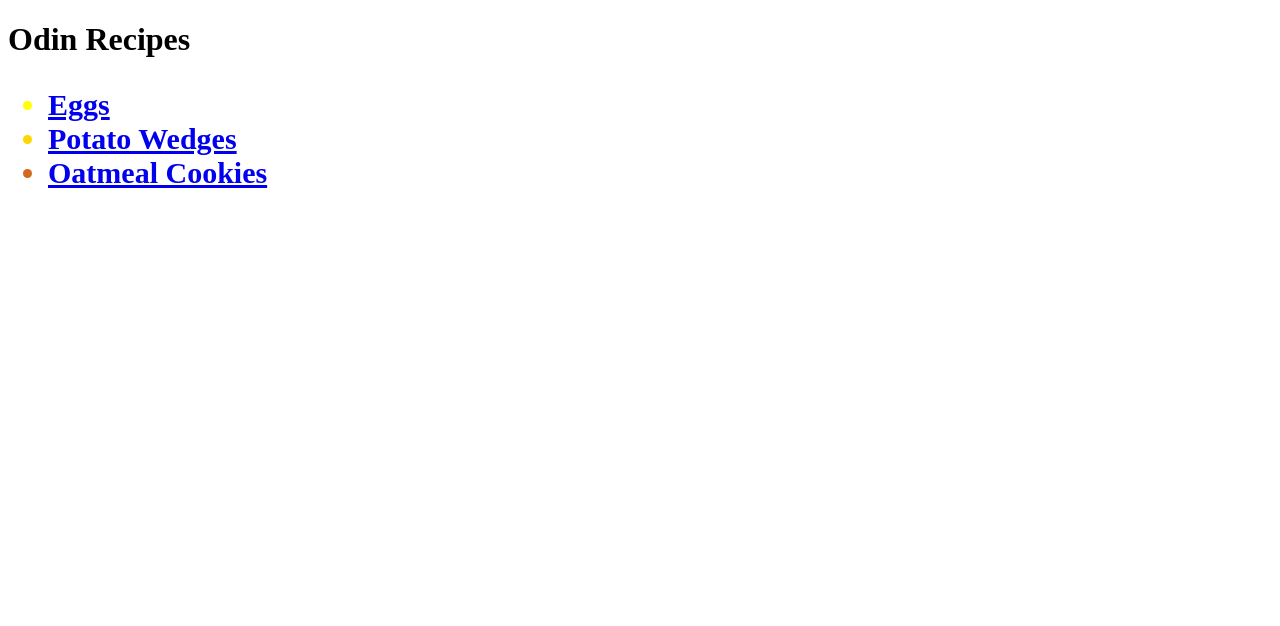
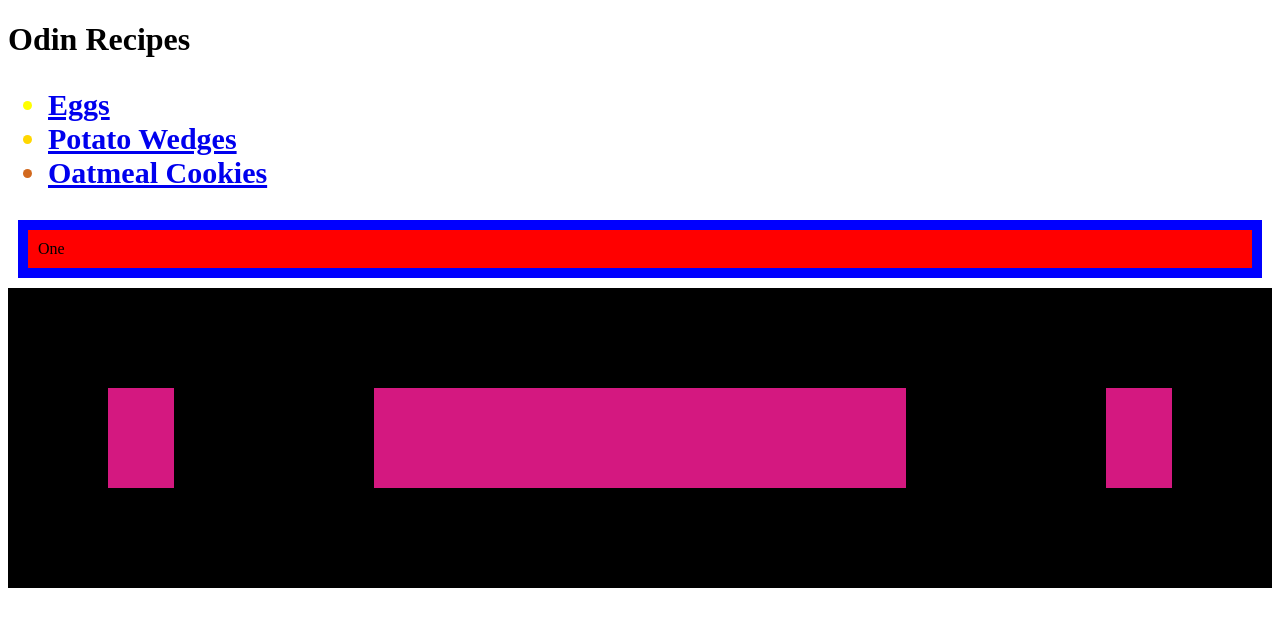
Before and after one commit to Enooooshie/odin-recipes, a plain HTML site: page index.html in a window 1280 px wide. Drawn offline with Linux system fonts and the light colour scheme.

Commit message:
Testing out new css
Add containers to learn flex properties and sizing.

```diff
--- a/index.html
+++ b/index.html
@@ -14,6 +14,12 @@
         <li class="potato-wedges"><a href="recipes/potatowedges.html">Potato Wedges</a></li>
         <li class="cookies"><a href="recipes/oatmealcookies.html">Oatmeal Cookies</a></li>
     </ul>
+    <p class="box">One</p>
+    <div class="containerflex">
+        <div class="one"></div>
+        <div class="two"></div>
+        <div class="three"></div>
+    </div>
 
 
 </body>
--- a/style.css
+++ b/style.css
@@ -12,3 +12,23 @@
 .cookies{
     color:chocolate
 }
+.box{
+    background-color: red;
+    padding: 10px;
+    border: 10px solid blue;
+    margin: 10px;
+    box-sizing: border-box;
+}
+.containerflex {
+    display: flex;
+}
+.containerflex div{
+    background-color: rgb(212, 24, 128);
+    width: 500px;
+    height: 100px;
+    border: 100px solid black;
+    flex: 2;
+}
+.containerflex .two{
+    flex: 1 2 auto;
+}
```
